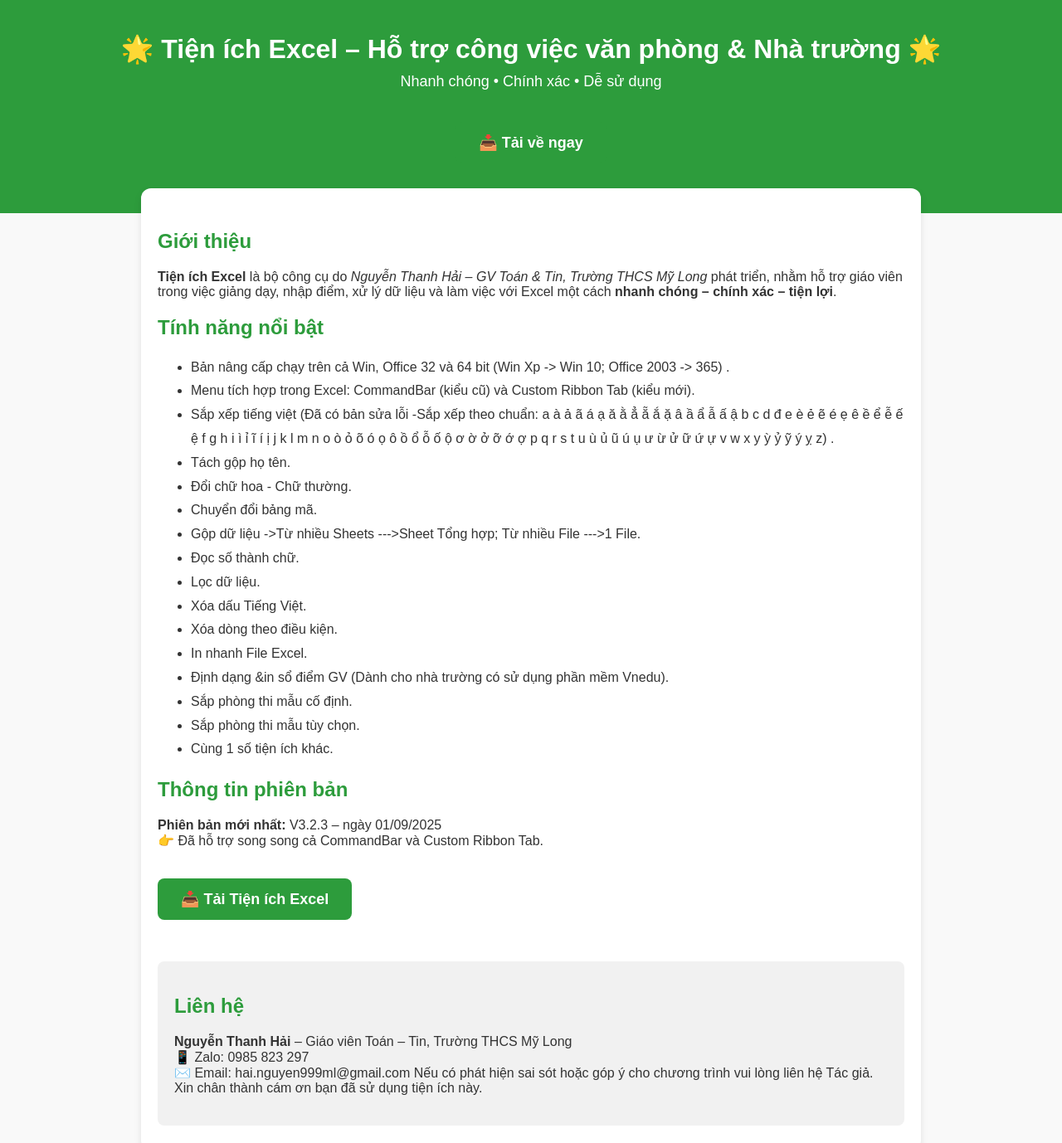
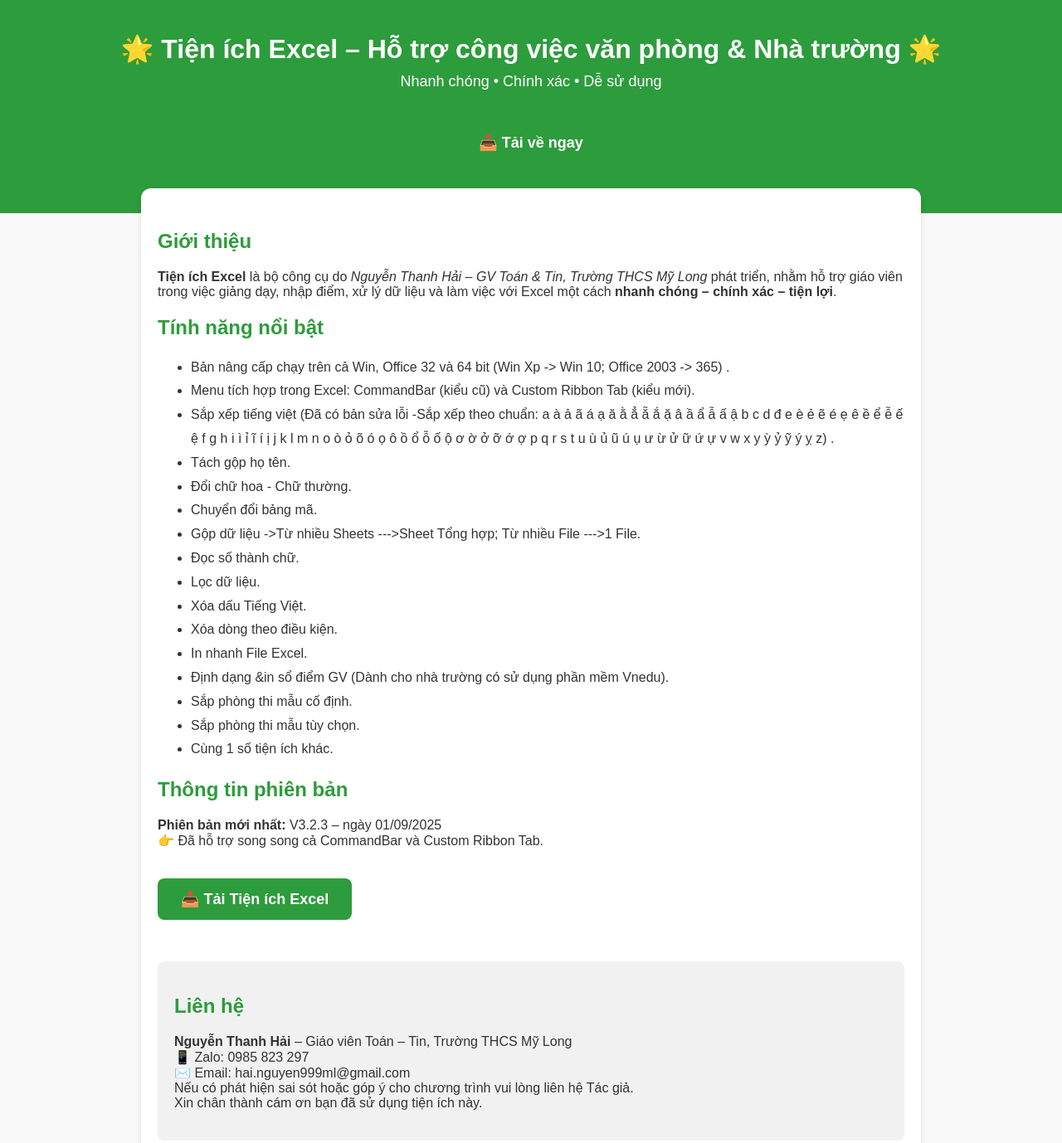
Before and after one commit to hainguyen999ml-mylong/tienichexcel, a plain HTML site: page index.html in a window 1280 px wide. Shown: the top 1378 px of the page at 83% size. Drawn offline with Linux system fonts and the light colour scheme.

Commit message:
Update index.html

```diff
--- a/index.html
+++ b/index.html
@@ -108,8 +108,8 @@
       <h2>Liên hệ</h2>
       <p><b>Nguyễn Thanh Hải</b> – Giáo viên Toán – Tin, Trường THCS Mỹ Long<br>
          📱 Zalo: 0985 823 297<br>
-         ✉️ Email: hai.nguyen999ml@gmail.com
-        Nếu có phát hiện sai sót hoặc góp ý cho chương trình vui lòng liên hệ Tác giả.
+         ✉️ Email: hai.nguyen999ml@gmail.com<br>
+        Nếu có phát hiện sai sót hoặc góp ý cho chương trình vui lòng liên hệ Tác giả.<br>
         Xin chân thành cám ơn bạn đã sử dụng tiện ích này.</p>
     </div>
   </div>
```
